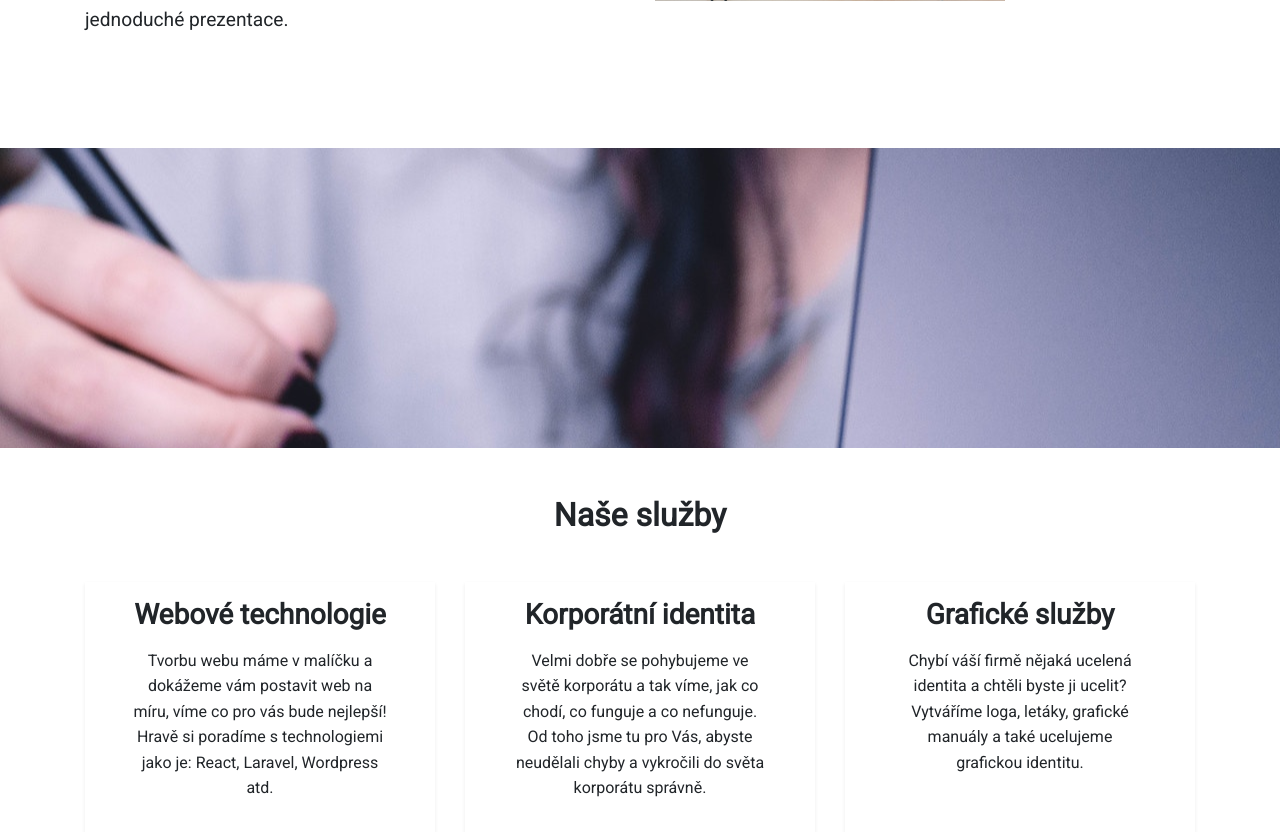
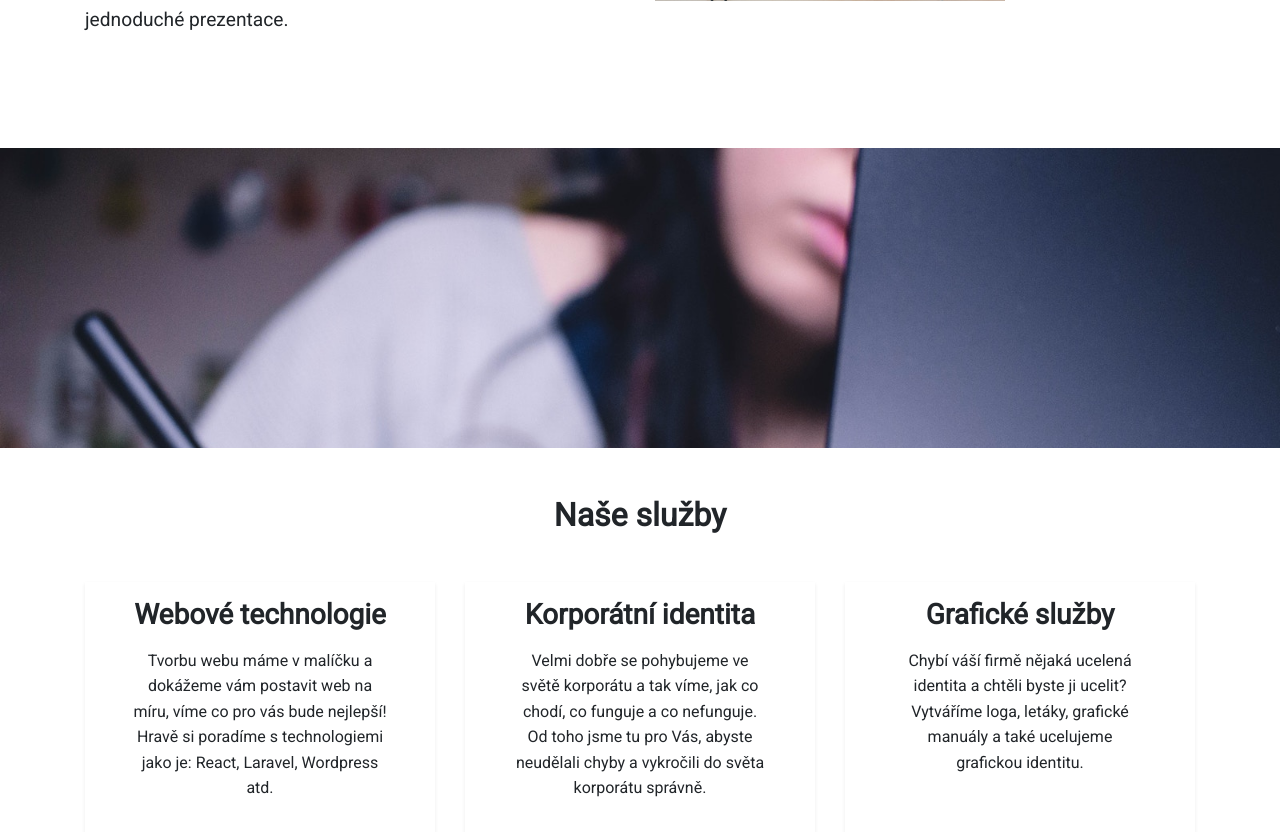
Before and after one commit to krcaltomas99/apex-presentation, a PHP site: page /index.php in a window 1280 px wide. Shown: the part 1439-2271 px from the top of the page. Run offline with PHP 8.4, Linux system fonts and the light colour scheme; some libraries are stand-ins or nearby versions.

Commit message:
Upravy parallaxu

```diff
--- a/assets/css/app.css
+++ b/assets/css/app.css
@@ -90,7 +90,10 @@ header .header--points h2, header .header--points p {
 }
 
 .parallax {
-  background-position: center;
+  background-position: 50% 0;
+  background-repeat: no-repeat;
+  background-size: cover;
+  transform: translate3d(0, 0, 0);
 }
 
 .price-box .line {
--- a/assets/css/app.scss
+++ b/assets/css/app.scss
@@ -116,7 +116,10 @@ header {
 }
 
 .parallax {
-	background-position: center;
+	background-position: 50% 0;
+	background-repeat: no-repeat;
+	background-size: cover;
+	transform: translate3d(0, 0, 0);
 }
 
 .price-box {
--- a/assets/js/main.js
+++ b/assets/js/main.js
@@ -63,18 +63,10 @@ $close.click(function () {
 	closeMenu();
 });
 
-// parallax pro divy s třídou parallax
-window.addEventListener('scroll', function () {
-	var scrollPosition = window.pageYOffset;
-	var bgParallax = document.getElementsByClassName('parallax');
-
-	for (let i = 0; i < bgParallax.length; i++) {
-		let limit = bgParallax[i].offsetTop + bgParallax[i].offsetHeight;
-		if (scrollPosition > bgParallax[i].offsetTop && scrollPosition <= limit) {
-			bgParallax[i].style.backgroundPositionY = (50 - 10 * scrollPosition / limit) + '%';
-		} else {
-			bgParallax[i].style.backgroundPositionY = '50%';
-		}
-	}
-
+var $el = $('.parallax');
+$(window).on('scroll', function () {
+	var scroll = $(document).scrollTop();
+	$el.css({
+		'background-position': '50% ' + (-.1 * scroll) + 'px'
+	});
 });
--- a/index.php
+++ b/index.php
@@ -6,7 +6,7 @@
 </head>
 <body>
 <?php include('inc/nav.php') ?>
-<header>
+<header class="parallax">
 	<div class="header--darken"></div>
 	<div class="container d-flex flex-column h-100">
 		<div class="row">
--- a/portfolio.php
+++ b/portfolio.php
@@ -6,7 +6,7 @@
 </head>
 <body>
 <?php include('inc/nav.php') ?>
-<header class="subpage">
+<header class="subpage parallax" style="background-image: url('assets/images/services/bg4.jpg')">
 	<div class="header--darken"></div>
 	<div class="container d-flex flex-column h-100">
 		<div class="row">
```
Also changed, not shown: 1 other file.
